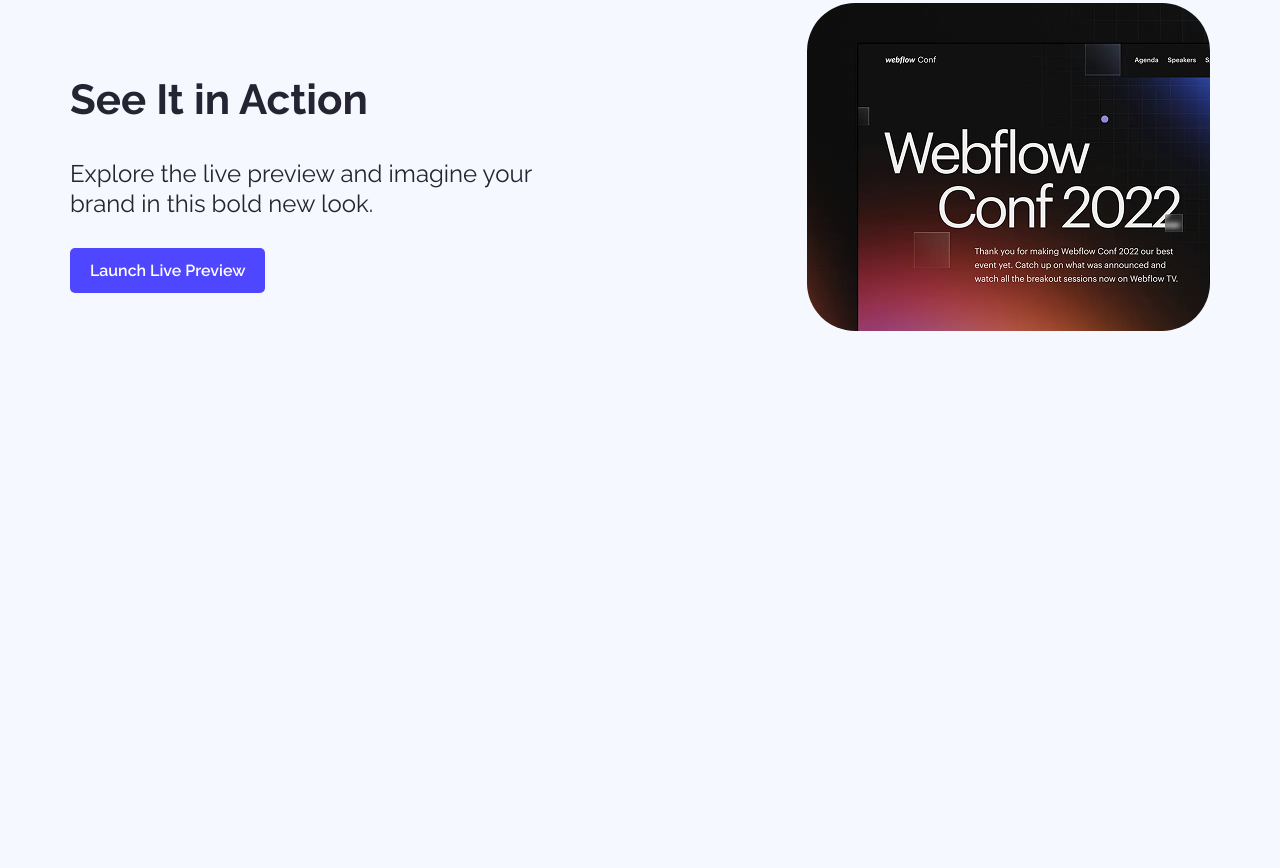
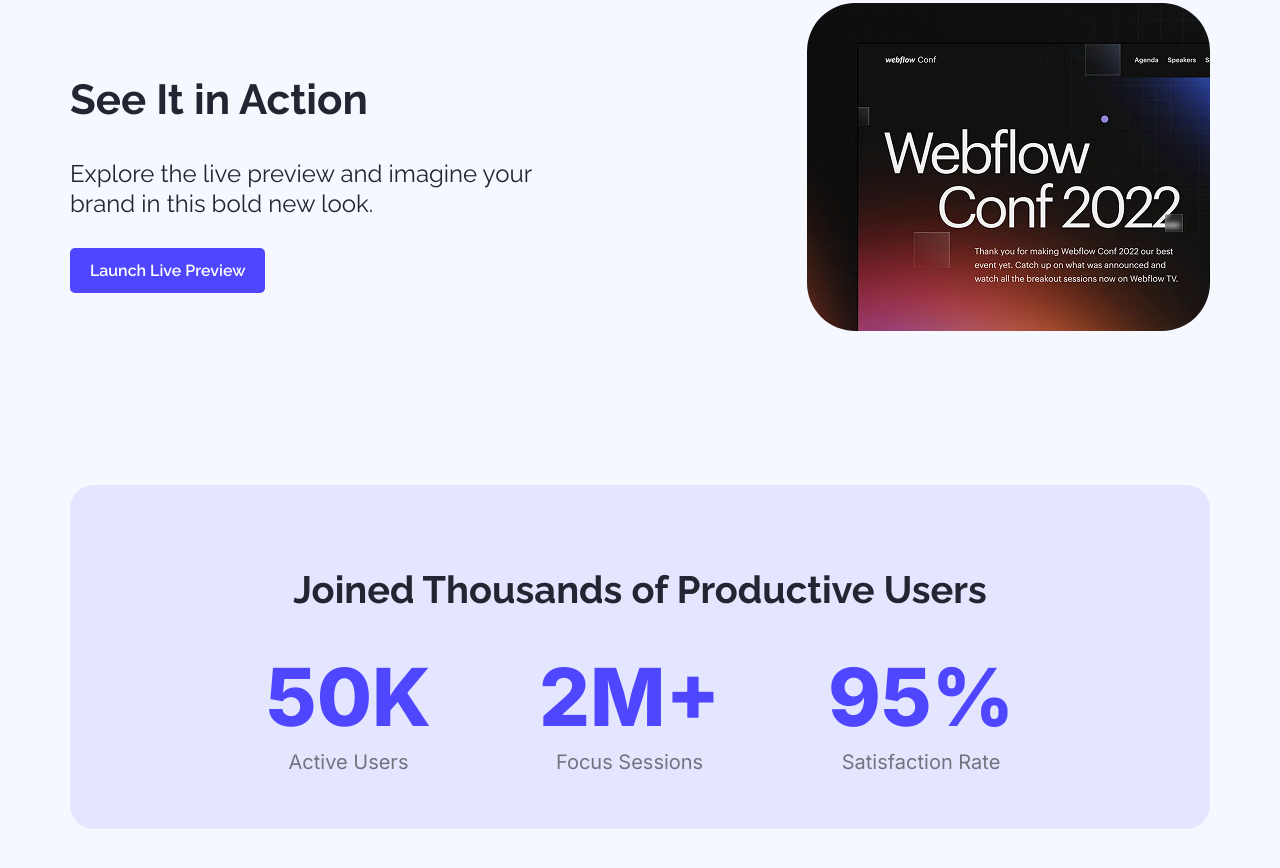
Before and after one commit to smmasudrana/Mile1-Module6-Assignment-01, a plain HTML site: page index.html in a window 1280 px wide. Shown: the part 694-1562 px from the top of the page. Before the commit the page ends 1137 px from the top, so only its background shows below. Drawn offline with Linux system fonts and the light colour scheme.

Commit message:
productive user section commit

```diff
--- a/index.html
+++ b/index.html
@@ -38,6 +38,25 @@
                 <img src="/Assets/wc-mini.png" alt="">
             </div>
          </section>
+
+         <!-- productive user section -->
+          <section class="productive-section">
+            <h1>Joined Thousands of Productive Users</h1>
+            <div class="productive-items">
+                <div class="productive-item">
+                    <h1>50K</h1>
+                    <p>Active Users</p>
+                </div>
+                <div class="productive-item">
+                    <h1>2M+</h1>
+                    <p>Focus Sessions</p>
+                </div>
+                <div class="productive-item">
+                    <h1>95%</h1>
+                    <p>Satisfaction Rate</p>
+                </div>
+            </div>
+          </section>
     </main>
     <footer></footer>
 </body>
--- a/style.css
+++ b/style.css
@@ -55,6 +55,7 @@
     justify-content: space-between;
     align-items: center;
     margin: 0px;
+    padding: 0px 235px;
 }
 .nav-title{
     font-size: 34px;
@@ -100,3 +101,35 @@
     border-radius: 48px;
     align-items: center;
 }
+
+/* productive user section styles */
+.productive-section{
+    background-color:rgba(78, 71, 255, 0.1);
+    border-radius: 24px;
+    padding: 50px 142px;
+    text-align: center;
+    margin: 50px 0px;
+}
+.productive-section h1{
+    font-size: 38px;
+    font-family: "Raleway", sans-serif;
+    font-weight: 700;
+    color: #252432;
+}
+.productive-items{
+    display: flex;
+    justify-content: space-around;
+}
+.productive-item h1{
+    font-size: 80px;
+    font-family: "Inter", sans-serif;
+    font-weight: 800;
+    color: #4E47FF;
+    margin: 5px 0px;
+}
+.productive-item p{
+    font-size: 20px;
+    font-family: "Inter", sans-serif;
+    color: rgba(0, 0, 0, 0.5);
+    margin: 5px 0px;
+}
```
